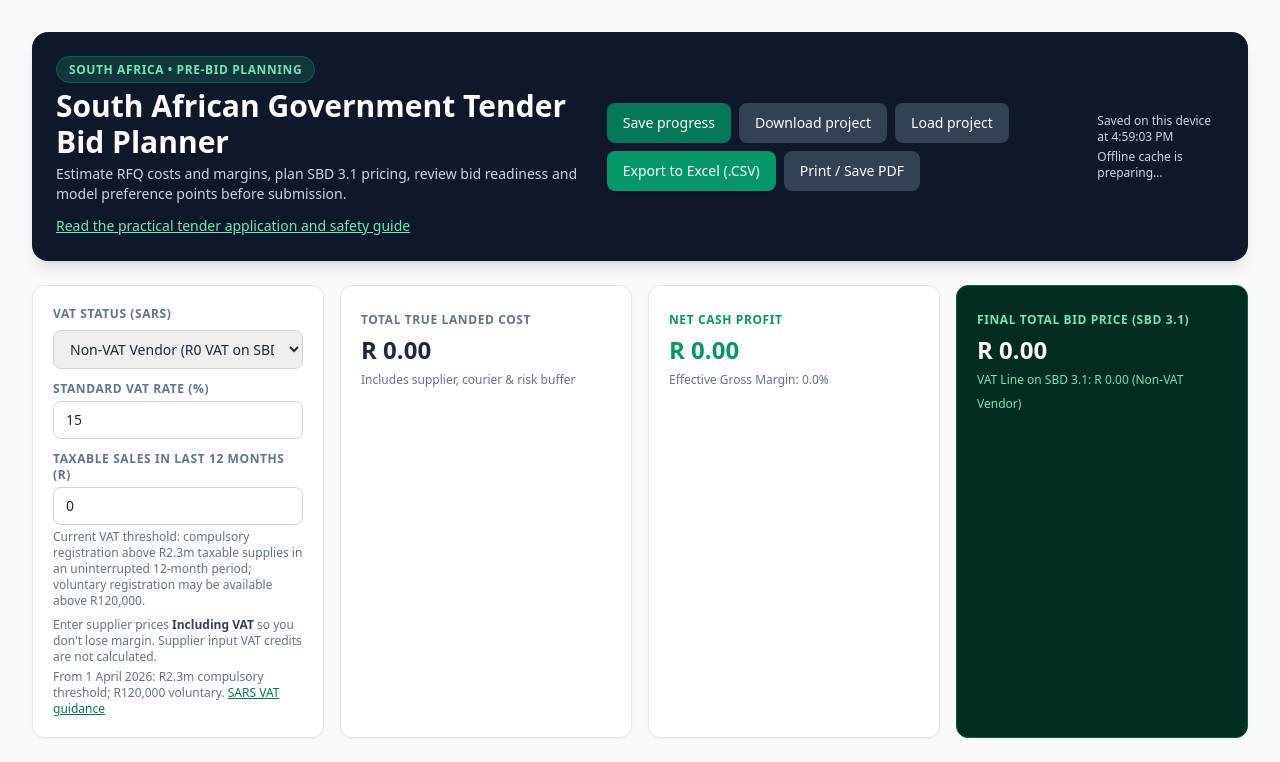
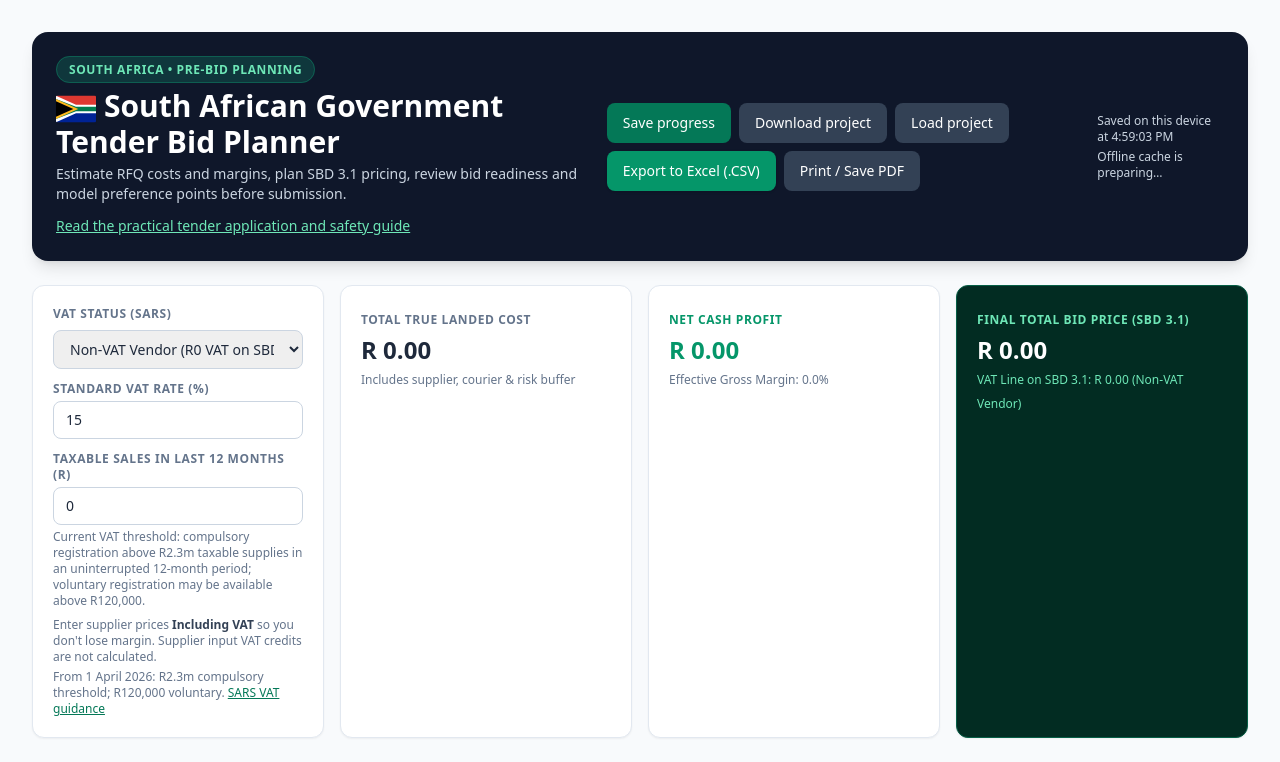
Before and after one commit to Morgashen/sa-government-rfq-margin-calculator, a plain HTML site: page index.html in a window 1280 px wide. Shown: the top 762 px of the page. Drawn offline with nearby package versions, Linux system fonts and the light colour scheme.

Commit message:
Add South African flag visual
Co-authored-by: Copilot <223556219+Copilot@users.noreply.github.com>

```diff
--- a/index.html
+++ b/index.html
@@ -53,7 +53,7 @@
     <div class="bg-slate-900 text-white rounded-2xl p-6 mb-6 shadow-lg flex flex-col md:flex-row justify-between items-start md:items-center gap-4">
       <div>
         <span class="bg-emerald-500/20 text-emerald-300 border border-emerald-500/30 text-xs font-semibold px-3 py-1 rounded-full uppercase tracking-wider">South Africa • Pre-bid planning</span>
-        <h1 class="text-2xl md:text-3xl font-bold mt-2">South African Government Tender Bid Planner</h1>
+        <h1 class="text-2xl md:text-3xl font-bold mt-2"><img src="/south-africa-flag.svg" alt="" aria-hidden="true" class="mr-2 inline-block h-7 w-10 rounded-sm align-middle shadow-sm">South African Government Tender Bid Planner</h1>
         <p class="text-slate-300 text-sm mt-1">Estimate RFQ costs and margins, plan SBD 3.1 pricing, review bid readiness and model preference points before submission.</p>
         <a href="#tender-guide" class="inline-block text-emerald-300 underline text-sm mt-3">Read the practical tender application and safety guide</a>
       </div>
```
Also changed, not shown: south-africa-flag.svg (added).
